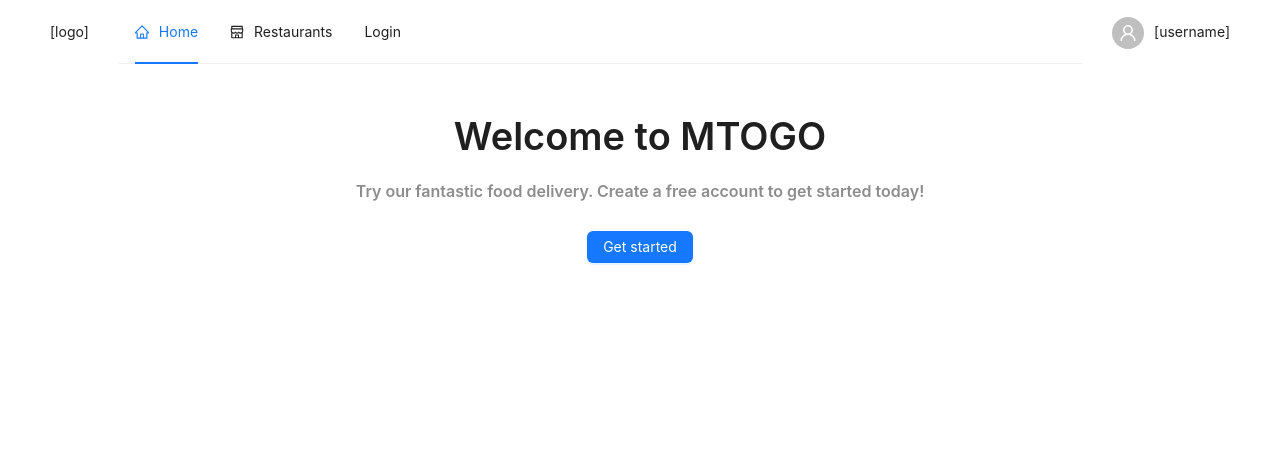
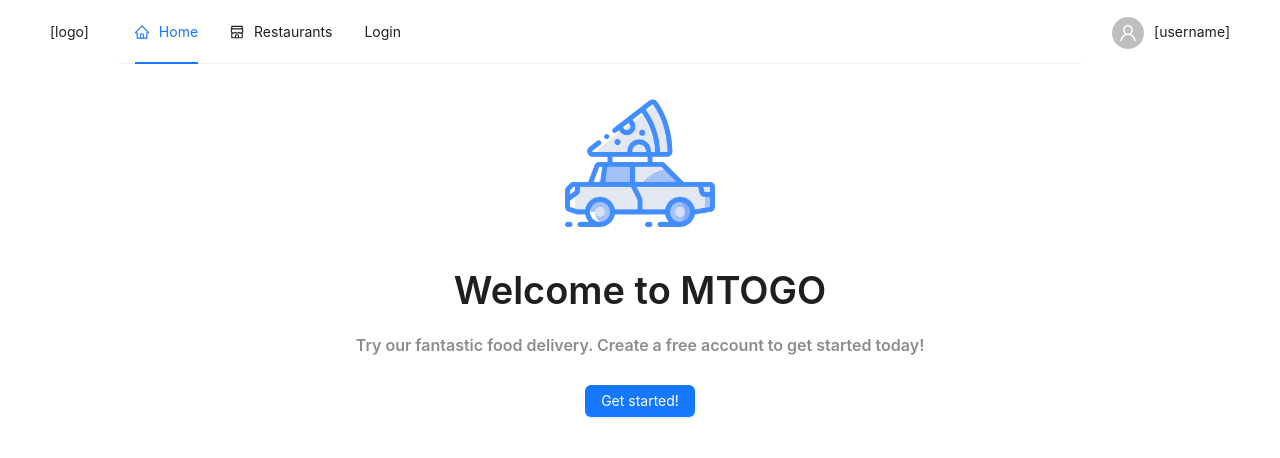
Before and after one commit to Pejomi/mtogo-frontend, a React (Create React App) app: page / in a window 1280 px wide. Shown: the top 458 px of the page. Built offline with nearby package versions, Linux system fonts and the light colour scheme.

Commit message:
logo added to home page

```diff
--- a/src/pages/Home.tsx
+++ b/src/pages/Home.tsx
@@ -1,15 +1,18 @@
 import Title from "antd/es/typography/Title";
 import { Button } from "antd";
+import logo from '../assets/images/pizza.png';
 
 const Home = () => {
     return (
         <>
             <div style={{ padding: 24, textAlign: "center" }}>
+                <img alt="" src={logo} style={{ width: "150px", height: "auto" }} />
+
                 <Title>Welcome to MTOGO</Title>
                 <Title level={5} type="secondary"> Try our fantastic food delivery. Create a free account to get started today!</Title>
                 <br />
-                <Button type="primary">
-                    <a href="/login">Get started</a>
+                <Button type="primary" href="/login">
+                    Get started!
                 </Button>
             </div>
         </>
```
Also changed, not shown: src/assets/images/pizza.png (added).
